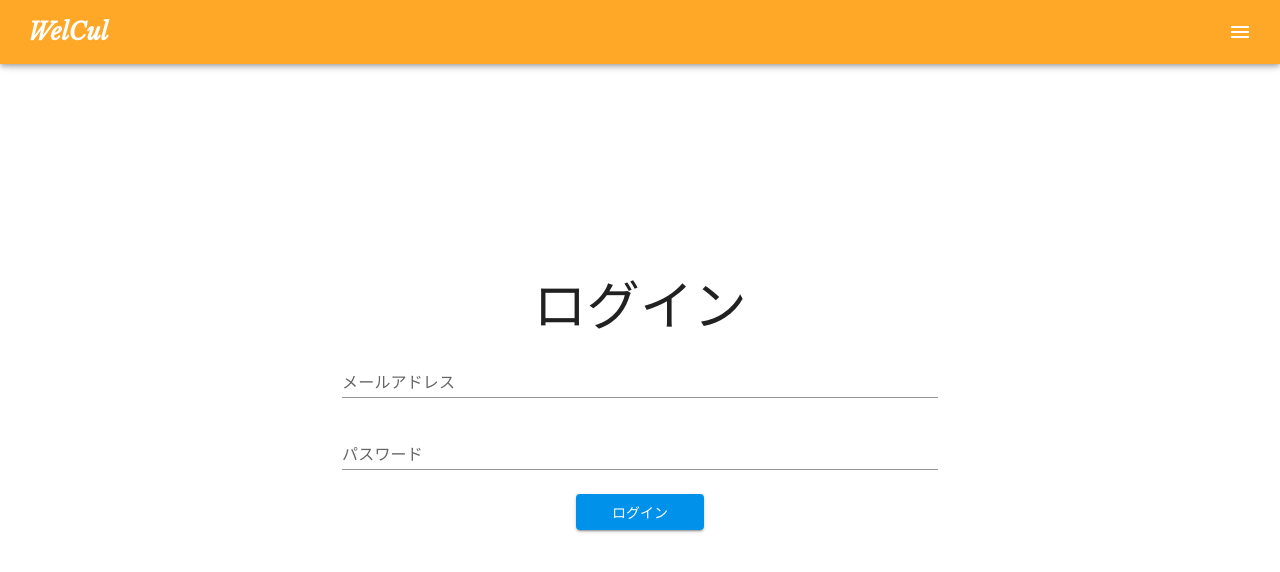
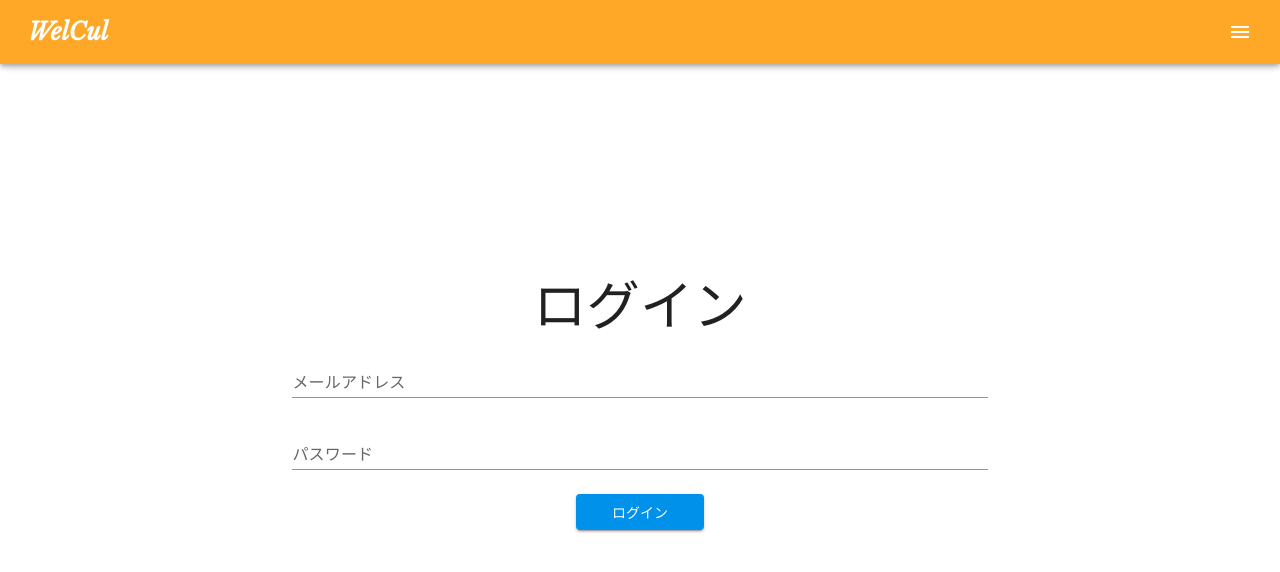
Before and after one commit to hotter6163/welcul, a Next.js app: page /login in a window 1280 px wide. Shown: the top 572 px of the page. Built offline with nearby package versions, Linux system fonts and the light colour scheme; no server answers.

Commit message:
login失敗時にエラーを表示

```diff
--- a/src/pages/login.tsx
+++ b/src/pages/login.tsx
@@ -7,6 +7,7 @@ import {
   SubmitHandler
 } from 'react-hook-form'
 import {
+  Alert,
   Button,
   Grid,
   Stack,
@@ -24,13 +25,18 @@ type FormInput = {
 }
 
 const Page: NextPage = () => {
-  const { control, handleSubmit } = useForm<FormInput>()
+  const { control, handleSubmit, setValue } = useForm<FormInput>()
   const router = useRouter()
+  const [isError, setIsError] = useState<boolean>(false)
 
   const onSubmit: SubmitHandler<FormInput> = ({ email, password}) => {
     signInWithEmailAndPassword(auth, email, password)
       .then(() => {
         router.push('home')
+      })
+      .catch(() => {
+        setValue('password', '')
+        setIsError(true)
       })
   }
 
@@ -42,9 +48,16 @@ const Page: NextPage = () => {
             ログイン
           </Typography>
         </div>
+        {isError && (
+          <div className="mb-6">
+            <Alert severity="error">
+              ログイン情報が間違っています。
+            </Alert>
+          </div>
+        )}
         <div>
           <form onSubmit={handleSubmit(onSubmit)}>
-            <Stack spacing={3} sx={{ width: "60%", mx: "auto" }} >
+            <Stack spacing={3} sx={{ width: "70%", mx: "auto" }} >
               <Controller
                 name="email"
                 control={control}
```
